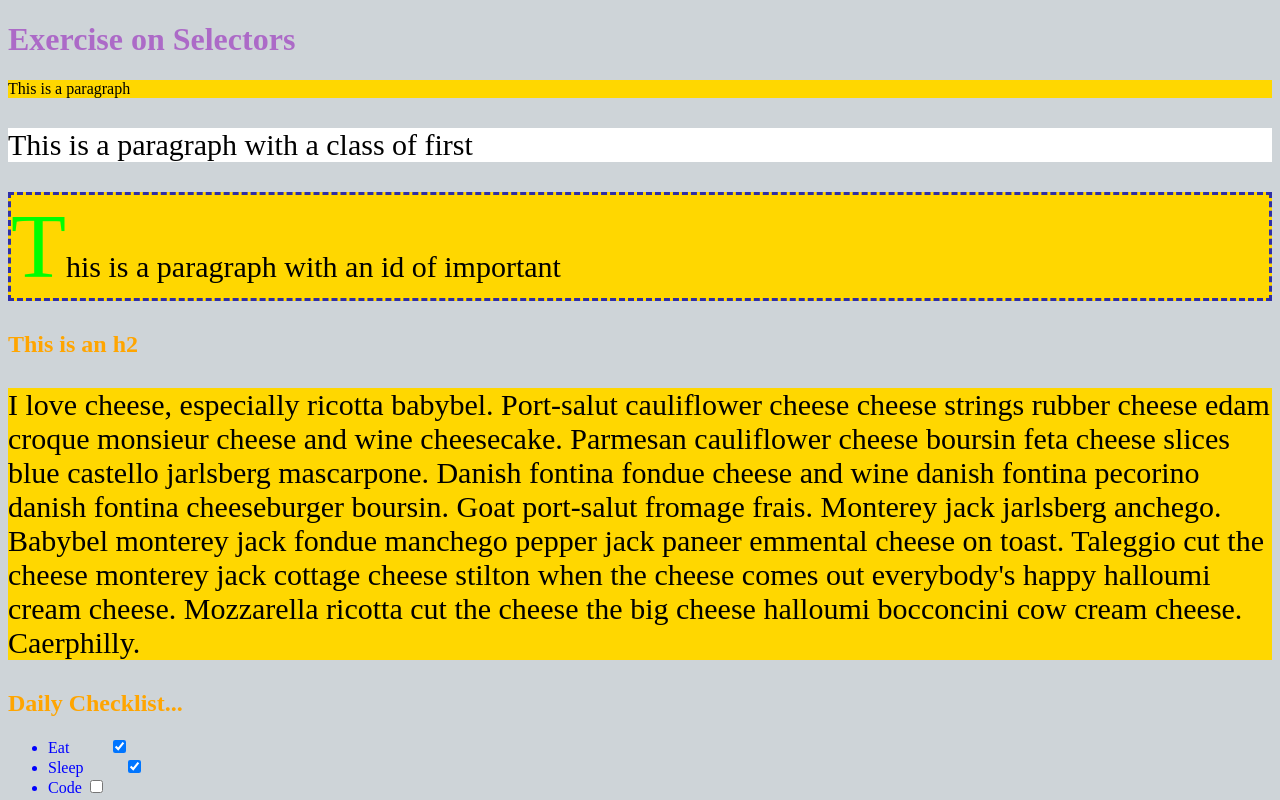
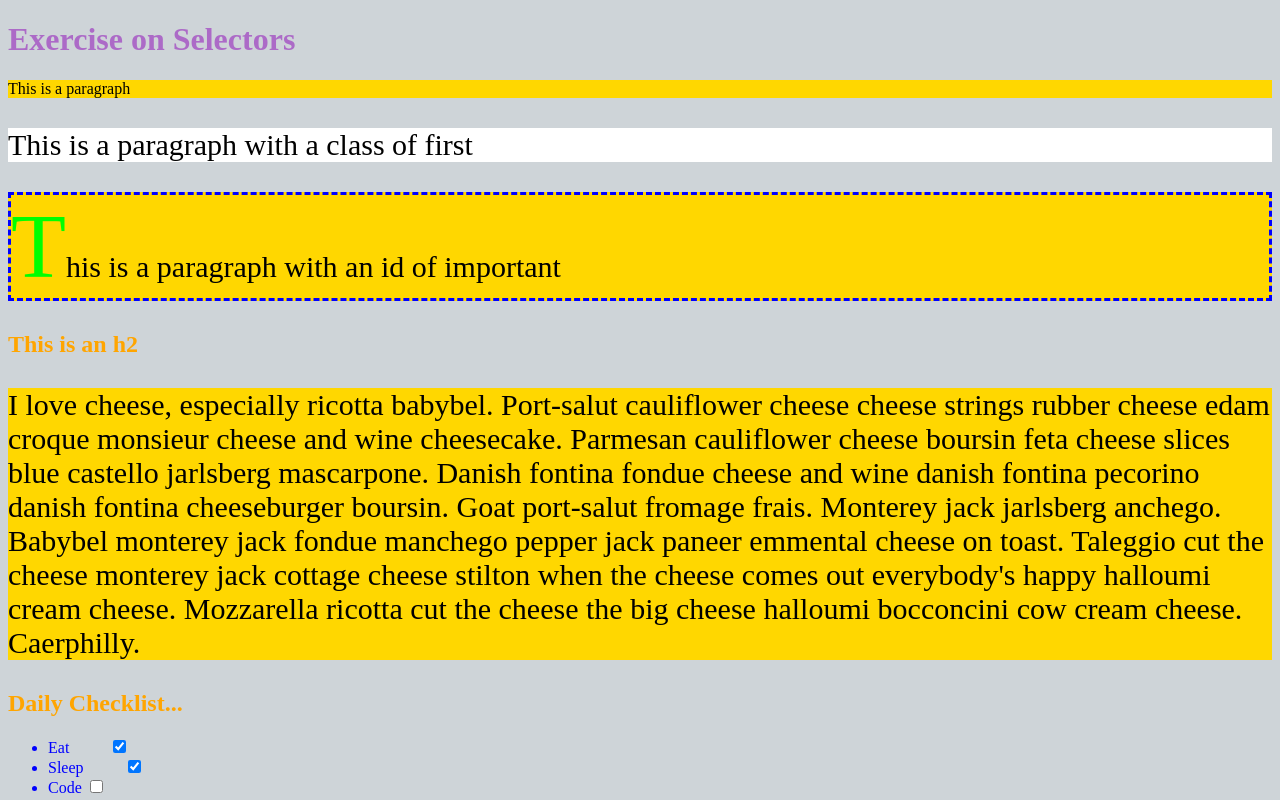
Before and after one commit to edynmfitzgerald/SelectorsExercise, a plain HTML site: page index.html in a window 1280 px wide. Shown: the top 800 px of the page. Drawn offline with Linux system fonts and the light colour scheme.

Commit message:
edited index.html

```diff
--- a/selectorsExercise.css
+++ b/selectorsExercise.css
@@ -27,7 +27,7 @@ input{
 }
 
 #important{
-    border: rgb(47, 47, 167) 3px dashed;
+    border: #00f 3px dashed;
 }
 
 div p{
```
